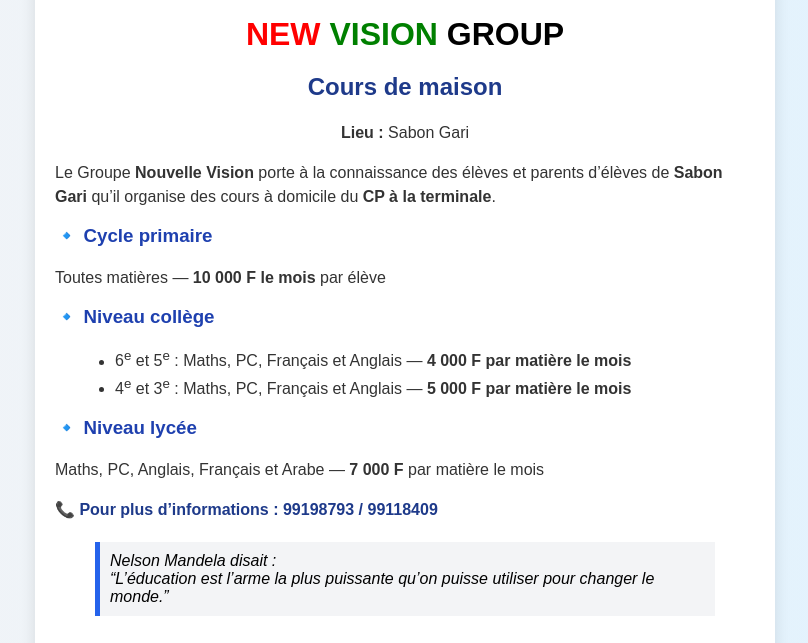
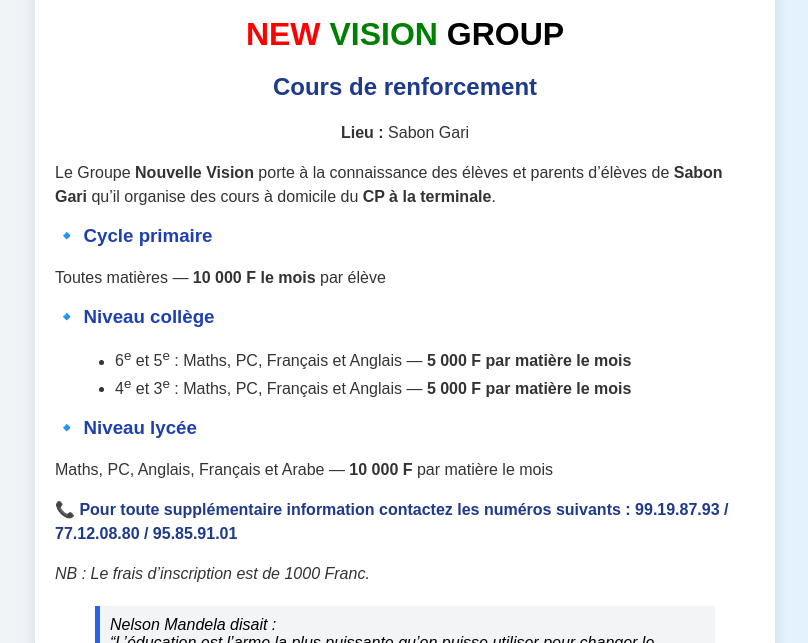
Before and after one commit to Cours1234/Cours-Maison, a plain HTML site: page index.html in a window 1280 px wide. Shown: the part 157-800 px from the top of the page, without its empty margins (235-1043 px from the left). Drawn offline with Linux system fonts and the light colour scheme.

Commit message:
Add files via upload

```diff
--- a/index.html
+++ b/index.html
@@ -15,7 +15,7 @@
         <span class="vision">VISION</span>
         <span class="group">GROUP</span>
       </h1>
-      <h2>Cours de maison</h2>
+      <h2>Cours de renforcement</h2>
       <p><strong>Lieu :</strong> Sabon Gari</p>
     </header>
 
@@ -27,14 +27,15 @@
 
       <h3>🔹 Niveau collège</h3>
       <ul>
-        <li>6<sup>e</sup> et 5<sup>e</sup> : Maths, PC, Français et Anglais — <strong>4 000 F  par matière le mois</strong></li>
+        <li>6<sup>e</sup> et 5<sup>e</sup> : Maths, PC, Français et Anglais — <strong>5 000 F  par matière le mois</strong></li>
         <li>4<sup>e</sup> et 3<sup>e</sup> : Maths, PC, Français et Anglais — <strong>5 000 F  par matière le mois</strong></li>
       </ul>
 
       <h3>🔹 Niveau lycée</h3>
-      <p>Maths, PC, Anglais, Français et Arabe — <strong>7 000 F</strong> par matière le mois</p>
+      <p>Maths, PC, Anglais, Français et Arabe — <strong>10 000 F</strong> par matière le mois</p>
 
-      <p class="contact">📞 Pour plus d’informations : <strong>99198793 / 99118409</strong></p>
+      <p class="contact">📞 Pour toute supplémentaire information contactez les numéros suivants :  <strong>99.19.87.93 / 77.12.08.80 / 95.85.91.01</strong></p>
+      <P><em>NB : Le frais d’inscription est de 1000 Franc.</em></P>
 
       <blockquote>
         <em>Nelson Mandela disait :</em><br>
```
Also changed, not shown: inscription.html (+1 -7 lines).
